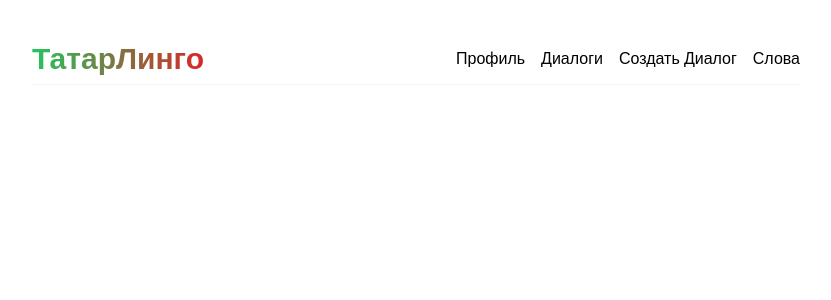
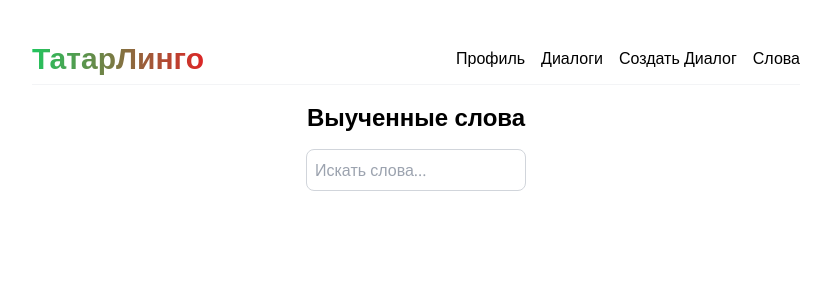
Before and after one commit to nikolina2k/language-app-front, a React (Vite) app: page /word-list in a window 1280 px wide. Shown: the top 300 px of the page, without its empty margins (224-1055 px from the left). Built offline with nearby package versions, Linux system fonts and the light colour scheme.

Commit message:
Show learned words

```diff
--- a/src/App.jsx
+++ b/src/App.jsx
@@ -9,6 +9,7 @@ import ChatRoom from "./components/Dialogs/Chat";
 import Words from "./components/Words/Words.jsx";
 import DialogsListFinished from "./components/Dialogs/DialogsListFinished";
 import { useEffect } from "react";
+import WordList from "./components/Words/WordList.jsx";
 
 function App() {
     useEffect(() => {
@@ -38,6 +39,7 @@ function App() {
                     <Route path="/create" Component={Create} />
                     <Route path="/word" Component={CategoryList} />
                     <Route path="/word/:categoryId" Component={Words} />
+                    <Route path="/word-list" Component={WordList} />
                 </Routes>
             </div>
         </Router>
--- a/src/components/Home.jsx
+++ b/src/components/Home.jsx
@@ -28,7 +28,7 @@ const Home = () => {
       <div className="mt-8">
         <ProfileCard link={"/dialogs-end"} title={"Завершенные диалоги"} />
         <ProfileCard link={"#"} title={"Созданные диалоги"} />
-        <ProfileCard link={"#"} title={"Выученные слова"} />
+        <ProfileCard link={"/word-list"} title={"Выученные слова"} />
       </div>
     </div>
   );
--- /dev/null
+++ b/src/components/Words/WordList.jsx
@@ -0,0 +1,58 @@
+import React, { useEffect, useState } from 'react';
+
+const WordList = () => {
+    const [uniqueWords, setUniqueWords] = useState([]);
+    const [filter, setFilter] = useState('');
+    const [filteredWords, setFilteredWords] = useState([]);
+
+    useEffect(() => {
+        // Retrieve the list of words from localStorage
+        const wordsFromLocalStorage = JSON.parse(localStorage.getItem('words')) || [];
+
+        // Remove duplicates by converting the array to a Set and then back to an array
+        const uniqueWordsArray = [...new Set(wordsFromLocalStorage)];
+
+        // Set the unique words in state
+        setUniqueWords(uniqueWordsArray);
+        setFilteredWords(uniqueWordsArray); // Initialize filtered words with all unique words
+    }, []);
+
+    // Handle filter input changes
+    const handleFilterChange = (e) => {
+        const searchTerm = e.target.value;
+        setFilter(searchTerm);
+
+        // Filter words based on the search term
+        const filtered = uniqueWords.filter((word) =>
+            word.toLowerCase().includes(searchTerm.toLowerCase())
+        );
+        setFilteredWords(filtered);
+    };
+
+    return (
+        <div className="max-w-screen-lg mx-auto p-4">
+            <h2 className="text-2xl font-semibold mb-4">Выученные слова</h2>
+            <div className="mb-4">
+                <input
+                    type="text"
+                    placeholder="Искать слова..."
+                    className="border border-gray-300 p-2 rounded-lg"
+                    value={filter}
+                    onChange={handleFilterChange}
+                />
+            </div>
+            <div className="grid grid-cols-1 sm:grid-cols-2 md:grid-cols-3 lg:grid-cols-4 gap-4">
+                {filteredWords.map((word, index) => (
+                    <div
+                        key={index}
+                        className="bg-white p-4 rounded-lg shadow-md"
+                    >
+                        <p className="text-lg">{word}</p>
+                    </div>
+                ))}
+            </div>
+        </div>
+    );
+};
+
+export default WordList;
```
